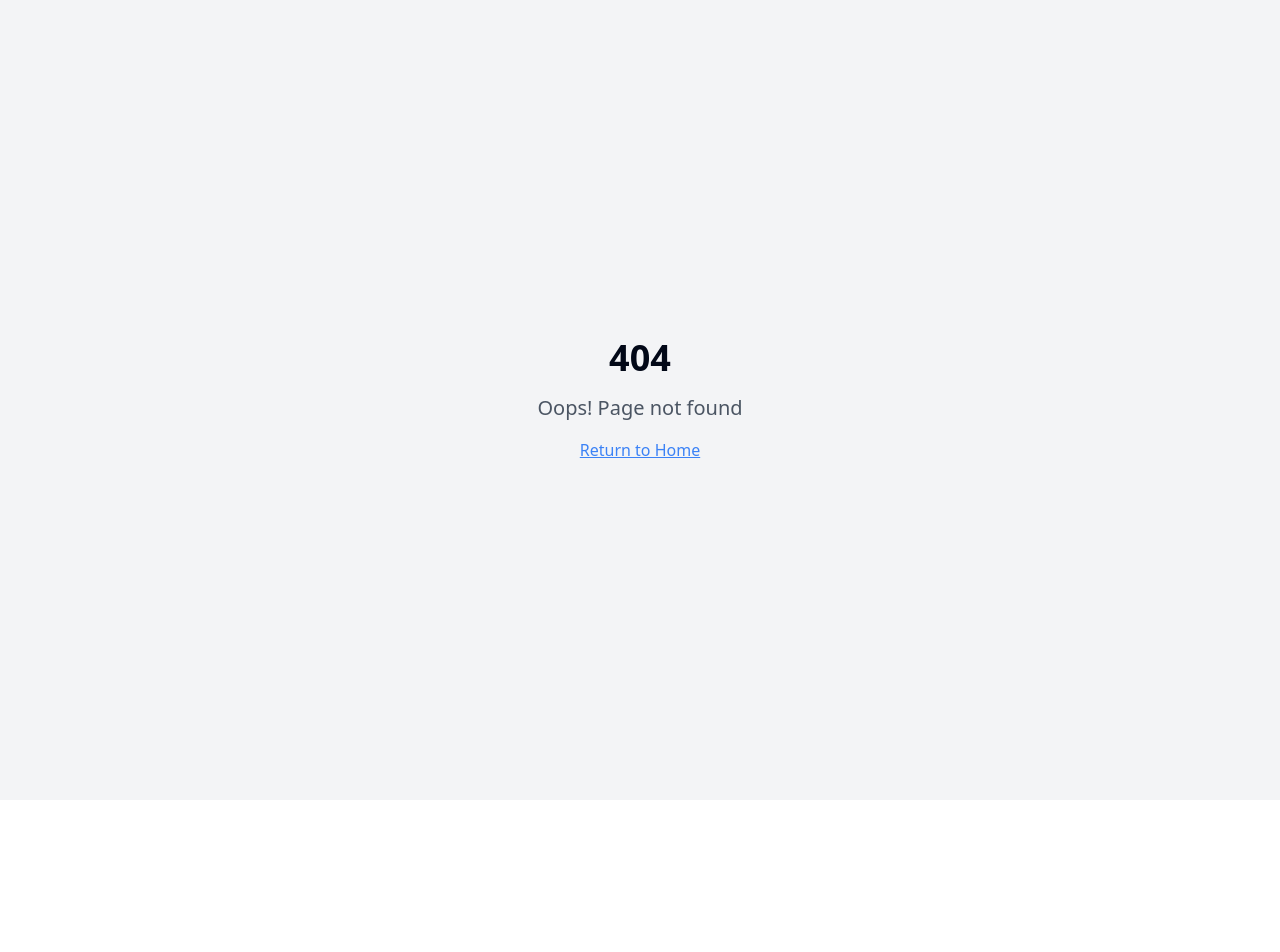
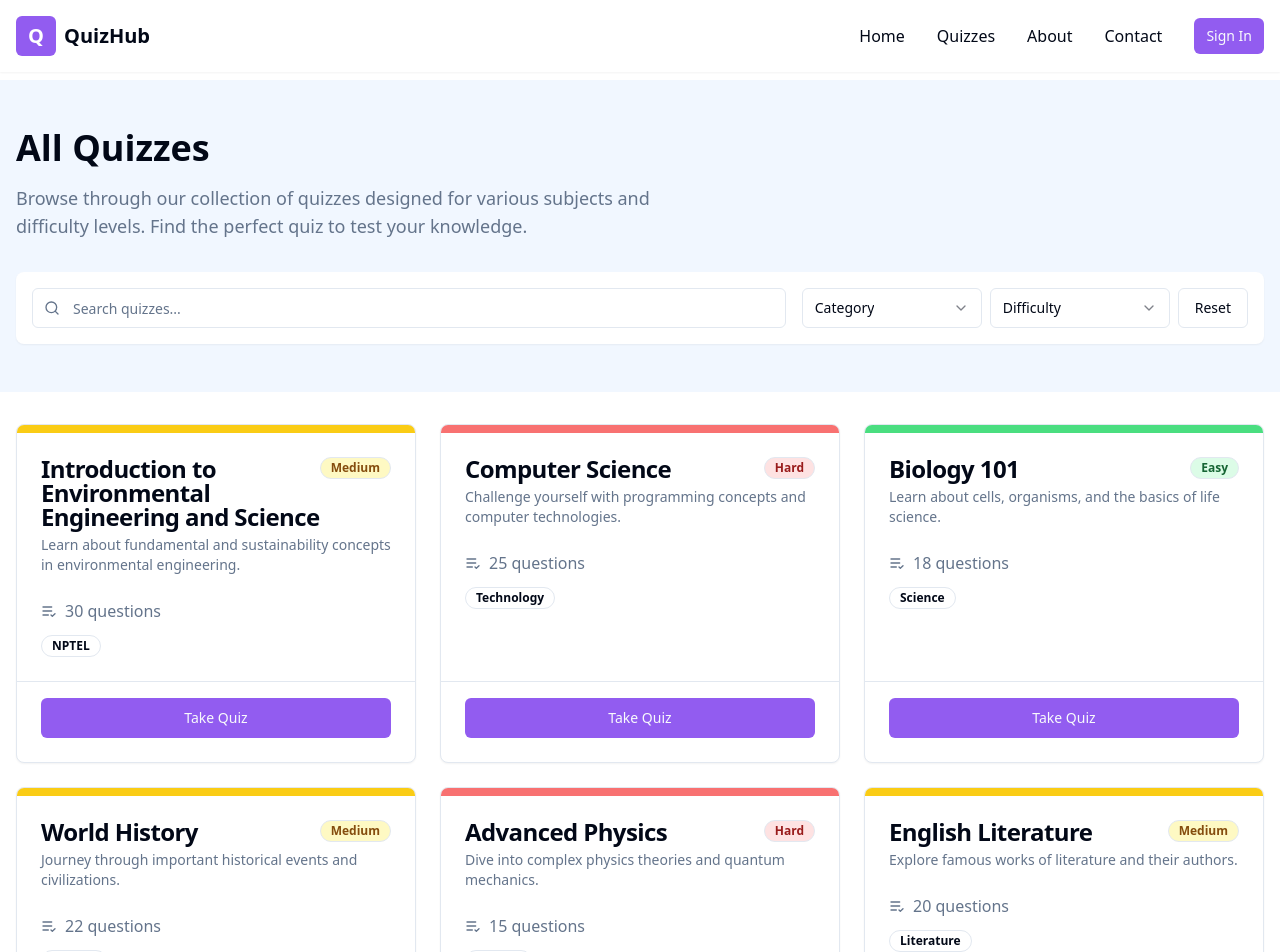
Before and after one commit to Shivamagrawal20/quiz-hub, a React (Vite) app: page /quizzes in a window 1280 px wide. Before the commit this address had no page. Shown: the top 952 px of the page. Before the commit the page ends 800 px from the top, so only its background shows below. Built offline with nearby package versions, Linux system fonts and the light colour scheme.

Commit message:
feat: Implement quiz section navigation
The changes ensure that clicking "View All Quizzes" and the "Quizzes" link in the topbar both navigate to the same quiz section page.

```diff
--- a/src/App.tsx
+++ b/src/App.tsx
@@ -6,6 +6,7 @@ import { QueryClient, QueryClientProvider } from "@tanstack/react-query";
 import { BrowserRouter, Routes, Route } from "react-router-dom";
 import Index from "./pages/Index";
 import QuizSection from "./pages/QuizSection";
+import Quizzes from "./pages/Quizzes";
 import NotFound from "./pages/NotFound";
 
 const queryClient = new QueryClient();
@@ -19,6 +20,7 @@ const App = () => (
         <Routes>
           <Route path="/" element={<Index />} />
           <Route path="/quiz-section" element={<QuizSection />} />
+          <Route path="/quizzes" element={<Quizzes />} />
           {/* ADD ALL CUSTOM ROUTES ABOVE THE CATCH-ALL "*" ROUTE */}
           <Route path="*" element={<NotFound />} />
         </Routes>
--- a/src/components/FeaturedQuiz.tsx
+++ b/src/components/FeaturedQuiz.tsx
@@ -25,7 +25,7 @@ const FeaturedQuiz = () => {
           </p>
         </div>
         <Button asChild variant="outline">
-          <Link to="/quiz-section">View All Quizzes</Link>
+          <Link to="/quizzes">View All Quizzes</Link>
         </Button>
       </div>
 
--- a/src/components/Navbar.tsx
+++ b/src/components/Navbar.tsx
@@ -26,7 +26,7 @@ const Navbar = () => {
           <Link to="/" className="font-medium hover:text-primary transition-colors">
             Home
           </Link>
-          <Link to="/quiz-section" className="font-medium hover:text-primary transition-colors">
+          <Link to="/quizzes" className="font-medium hover:text-primary transition-colors">
             Quizzes
           </Link>
           <Link to="#" className="font-medium hover:text-primary transition-colors">
@@ -62,7 +62,7 @@ const Navbar = () => {
               Home
             </Link>
             <Link
-              to="/quiz-section"
+              to="/quizzes"
               className="px-4 py-2 hover:bg-muted rounded-md transition-colors"
               onClick={toggleMenu}
             >
--- /dev/null
+++ b/src/pages/Quizzes.tsx
@@ -0,0 +1,183 @@
+
+import Navbar from "@/components/Navbar";
+import Footer from "@/components/Footer";
+import QuizCard from "@/components/QuizCard";
+import { Input } from "@/components/ui/input";
+import { Button } from "@/components/ui/button";
+import { Select, SelectContent, SelectItem, SelectTrigger, SelectValue } from "@/components/ui/select";
+import { useState } from "react";
+import { Search } from "lucide-react";
+
+const Quizzes = () => {
+  const [searchQuery, setSearchQuery] = useState("");
+  const [categoryFilter, setCategoryFilter] = useState("");
+  const [difficultyFilter, setDifficultyFilter] = useState("");
+
+  const allQuizzes = [
+    {
+      id: "nptel1",
+      title: "Introduction to Environmental Engineering and Science",
+      description: "Learn about fundamental and sustainability concepts in environmental engineering.",
+      questionCount: 30,
+      category: "NPTEL",
+      difficulty: "medium" as const,
+    },
+    {
+      id: "3",
+      title: "Computer Science",
+      description: "Challenge yourself with programming concepts and computer technologies.",
+      questionCount: 25,
+      category: "Technology",
+      difficulty: "hard" as const,
+    },
+    {
+      id: "4",
+      title: "Biology 101",
+      description: "Learn about cells, organisms, and the basics of life science.",
+      questionCount: 18,
+      category: "Science",
+      difficulty: "easy" as const,
+    },
+    {
+      id: "5",
+      title: "World History",
+      description: "Journey through important historical events and civilizations.",
+      questionCount: 22,
+      category: "History",
+      difficulty: "medium" as const,
+    },
+    {
+      id: "6",
+      title: "Advanced Physics",
+      description: "Dive into complex physics theories and quantum mechanics.",
+      questionCount: 15,
+      category: "Science",
+      difficulty: "hard" as const,
+    },
+    {
+      id: "7",
+      title: "English Literature",
+      description: "Explore famous works of literature and their authors.",
+      questionCount: 20,
+      category: "Literature",
+      difficulty: "medium" as const,
+    },
+    {
+      id: "8",
+      title: "Basic Chemistry",
+      description: "Learn about elements, compounds, and chemical reactions.",
+      questionCount: 15,
+      category: "Science",
+      difficulty: "easy" as const,
+    },
+    {
+      id: "9",
+      title: "Art History",
+      description: "Discover famous artists, art movements, and masterpieces.",
+      questionCount: 18,
+      category: "Arts",
+      difficulty: "medium" as const,
+    },
+  ];
+
+  // Get unique categories for filter
+  const categories = [...new Set(allQuizzes.map(quiz => quiz.category))];
+
+  // Filter quizzes based on search and filters
+  const filteredQuizzes = allQuizzes.filter(quiz => {
+    const matchesSearch = quiz.title.toLowerCase().includes(searchQuery.toLowerCase()) ||
+                          quiz.description.toLowerCase().includes(searchQuery.toLowerCase());
+    const matchesCategory = categoryFilter === "" || quiz.category === categoryFilter;
+    const matchesDifficulty = difficultyFilter === "" || quiz.difficulty === difficultyFilter;
+
+    return matchesSearch && matchesCategory && matchesDifficulty;
+  });
+
+  return (
+    <div className="min-h-screen flex flex-col">
+      <Navbar />
+
+      <main className="flex-grow pt-20">
+        <div className="bg-secondary/30 py-12">
+          <div className="container mx-auto px-4">
+            <h1 className="text-4xl font-bold mb-4">All Quizzes</h1>
+            <p className="text-lg text-muted-foreground max-w-2xl mb-8">
+              Browse through our collection of quizzes designed for various subjects and difficulty levels. Find the perfect quiz to test your knowledge.
+            </p>
+
+            <div className="bg-white p-4 rounded-lg shadow-sm">
+              <div className="flex flex-col md:flex-row gap-4">
+                <div className="relative flex-grow">
+                  <Search className="absolute left-3 top-1/2 transform -translate-y-1/2 text-muted-foreground h-4 w-4" />
+                  <Input
+                    placeholder="Search quizzes..."
+                    className="pl-10"
+                    value={searchQuery}
+                    onChange={(e) => setSearchQuery(e.target.value)}
+                  />
+                </div>
+                <div className="grid grid-cols-2 md:flex gap-2">
+                  <Select value={categoryFilter} onValueChange={setCategoryFilter}>
+                    <SelectTrigger className="w-full md:w-[180px]">
+                      <SelectValue placeholder="Category" />
+                    </SelectTrigger>
+                    <SelectContent>
+                      <SelectItem value="">All Categories</SelectItem>
+                      {categories.map(category => (
+                        <SelectItem key={category} value={category}>{category}</SelectItem>
+                      ))}
+                    </SelectContent>
+                  </Select>
+
+                  <Select value={difficultyFilter} onValueChange={setDifficultyFilter}>
+                    <SelectTrigger className="w-full md:w-[180px]">
+                      <SelectValue placeholder="Difficulty" />
+                    </SelectTrigger>
+                    <SelectContent>
+                      <SelectItem value="">All Difficulties</SelectItem>
+                      <SelectItem value="easy">Easy</SelectItem>
+                      <SelectItem value="medium">Medium</SelectItem>
+                      <SelectItem value="hard">Hard</SelectItem>
+                    </SelectContent>
+                  </Select>
+
+                  <Button
+                    variant="outline"
+                    onClick={() => {
+                      setSearchQuery("");
+                      setCategoryFilter("");
+                      setDifficultyFilter("");
+                    }}
+                  >
+                    Reset
+                  </Button>
+                </div>
+              </div>
+            </div>
+          </div>
+        </div>
+
+        <div className="container mx-auto px-4 py-8">
+          {filteredQuizzes.length > 0 ? (
+            <div className="grid grid-cols-1 md:grid-cols-2 lg:grid-cols-3 gap-6">
+              {filteredQuizzes.map(quiz => (
+                <QuizCard key={quiz.id} {...quiz} />
+              ))}
+            </div>
+          ) : (
+            <div className="text-center py-12">
+              <h3 className="text-xl font-semibold mb-2">No quizzes found</h3>
+              <p className="text-muted-foreground">
+                Try adjusting your search or filters to find more quizzes.
+              </p>
+            </div>
+          )}
+        </div>
+      </main>
+
+      <Footer />
+    </div>
+  );
+};
+
+export default Quizzes;
```
